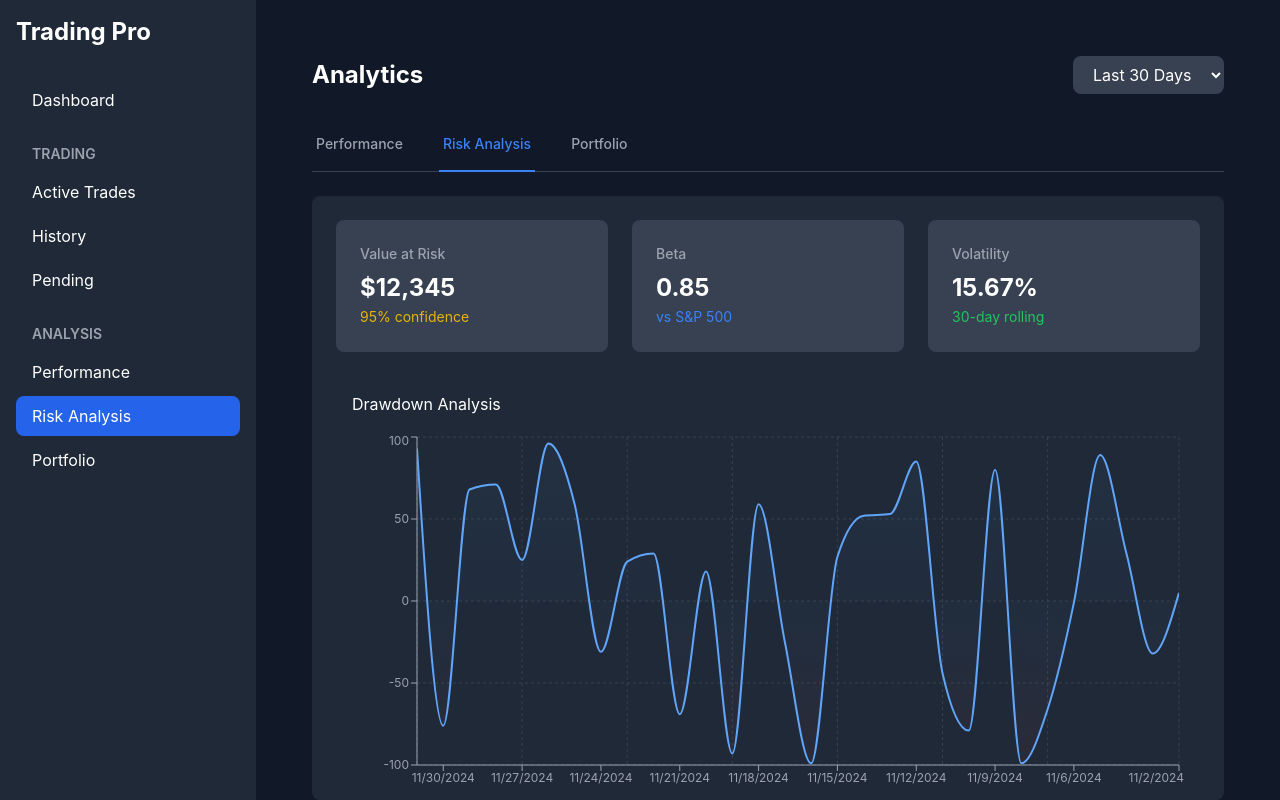
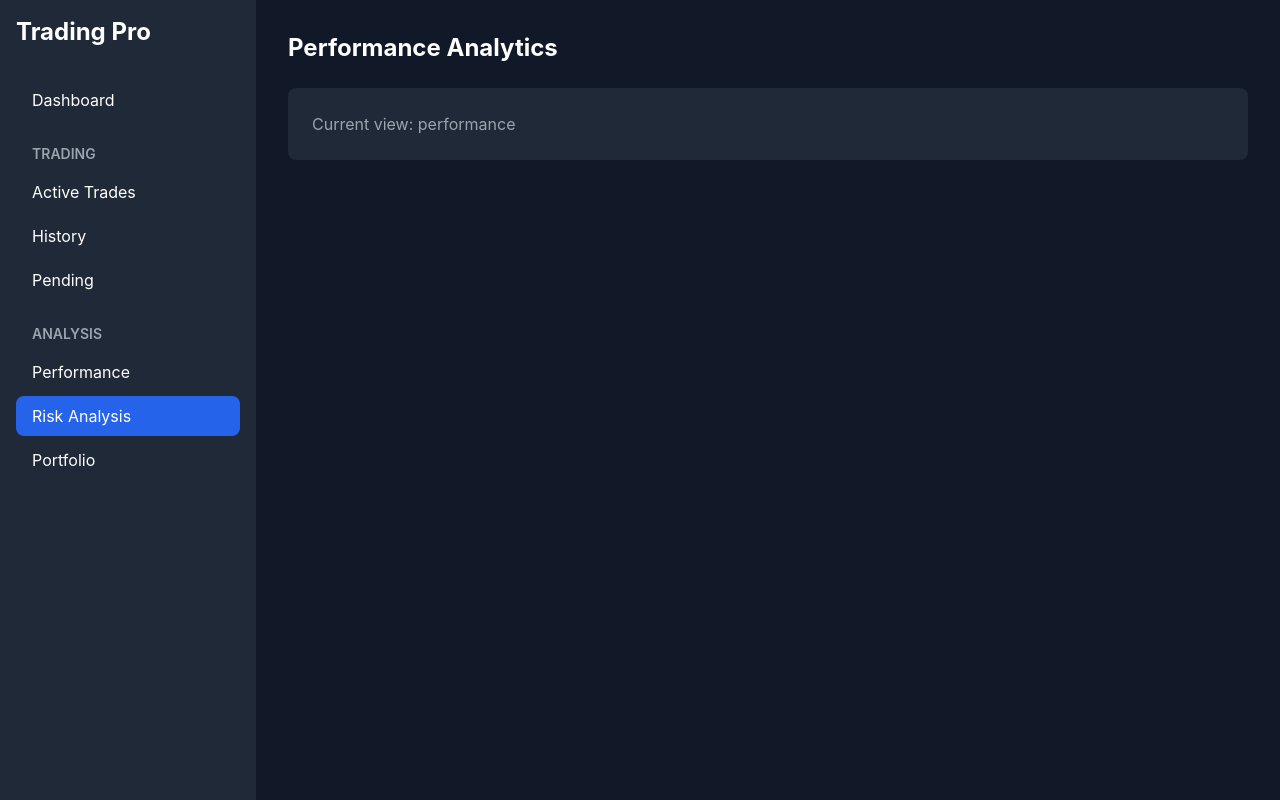
Before and after one commit to Mich120232024/trading-dashboard-pro, a React (Vite) app: page /analytics/risk in a window 1280 px wide. Built offline with nearby package versions, Linux system fonts and the light colour scheme.

Commit message:
Add Trades and Analytics pages with view handling

```diff
--- a/src/pages/Analytics.tsx
+++ b/src/pages/Analytics.tsx
@@ -1,115 +1,26 @@
-import React from "react";
-import { Routes, Route, useNavigate, useLocation } from "react-router-dom";
-import DrawdownChart from "../components/Dashboard/Charts/DrawdownChart";
+import React from 'react';
+import { useLocation } from 'react-router-dom';
 
-// Performance View Component
-const PerformanceView: React.FC = () => (
-  <div className="space-y-6">
-    <div className="bg-gray-700 p-6 rounded-lg">
-      <h2 className="text-white text-lg font-medium mb-4">
-        Performance Overview
-      </h2>
-      <div className="h-64 flex items-center justify-center text-gray-400">
-        [Performance Chart Placeholder]
-      </div>
-    </div>
-  </div>
-);
+interface AnalyticsProps {
+  view?: 'performance' | 'risk' | 'portfolio';
+}
 
-// Risk View Component
-const RiskView: React.FC = () => (
-  <div className="space-y-6">
-    <div className="grid grid-cols-1 md:grid-cols-3 gap-6">
-      <div className="bg-gray-700 p-6 rounded-lg">
-        <h3 className="text-gray-400 text-sm font-medium">Value at Risk</h3>
-        <p className="text-white text-2xl font-bold mt-2">$12,345</p>
-        <span className="text-yellow-500 text-sm">95% confidence</span>
-      </div>
-      <div className="bg-gray-700 p-6 rounded-lg">
-        <h3 className="text-gray-400 text-sm font-medium">Beta</h3>
-        <p className="text-white text-2xl font-bold mt-2">0.85</p>
-        <span className="text-blue-500 text-sm">vs S&P 500</span>
-      </div>
-      <div className="bg-gray-700 p-6 rounded-lg">
-        <h3 className="text-gray-400 text-sm font-medium">Volatility</h3>
-        <p className="text-white text-2xl font-bold mt-2">15.67%</p>
-        <span className="text-green-500 text-sm">30-day rolling</span>
-      </div>
-    </div>
-    <DrawdownChart data={sampleDrawdownData} />
-  </div>
-);
-
-// Portfolio View Component
-const PortfolioView: React.FC = () => (
-  <div className="space-y-6">
-    <div className="bg-gray-700 p-6 rounded-lg">
-      <h2 className="text-white text-lg font-medium mb-4">Asset Allocation</h2>
-      <div className="h-64 flex items-center justify-center text-gray-400">
-        [Asset Allocation Chart Placeholder]
-      </div>
-    </div>
-  </div>
-);
-
-// Sample data
-const sampleDrawdownData = Array.from({ length: 30 }, (_, i) => ({
-  date: new Date(Date.now() - i * 86400000).toLocaleDateString(),
-  value: Math.round(Math.random() * 200 - 100),
-}));
-
-const Analytics: React.FC = () => {
-  const navigate = useNavigate();
+const Analytics: React.FC<AnalyticsProps> = ({ view = 'performance' }) => {
   const location = useLocation();
 
-  const tabs = [
-    { id: "performance", label: "Performance", path: "/analytics/performance" },
-    { id: "risk", label: "Risk Analysis", path: "/analytics/risk" },
-    { id: "portfolio", label: "Portfolio", path: "/analytics/portfolio" },
-  ];
-
   return (
-    <div className="p-6 space-y-6">
-      <div className="flex items-center justify-between">
-        <h1 className="text-2xl font-bold text-white">Analytics</h1>
-
-        <div className="flex items-center space-x-4">
-          <select className="bg-gray-700 text-white px-4 py-2 rounded-lg focus:outline-none focus:ring-2 focus:ring-blue-500">
-            <option>Last 30 Days</option>
-            <option>Last 90 Days</option>
-            <option>Year to Date</option>
-            <option>All Time</option>
-          </select>
-        </div>
-      </div>
-
-      <div className="border-b border-gray-700">
-        <nav className="-mb-px flex space-x-8">
-          {tabs.map((tab) => (
-            <button
-              key={tab.id}
-              onClick={() => navigate(tab.path)}
-              className={`
-                py-4 px-1 border-b-2 font-medium text-sm
-                ${
-                  location.pathname === tab.path
-                    ? "border-blue-500 text-blue-500"
-                    : "border-transparent text-gray-400 hover:text-gray-300 hover:border-gray-300"
-                }
-              `}
-            >
-              {tab.label}
-            </button>
-          ))}
-        </nav>
+    <div className="space-y-6">
+      <div className="flex justify-between items-center">
+        <h1 className="text-2xl font-bold text-white">
+          {view === 'performance' && 'Performance Analytics'}
+          {view === 'risk' && 'Risk Analysis'}
+          {view === 'portfolio' && 'Portfolio Analysis'}
+        </h1>
       </div>
 
       <div className="bg-gray-800 rounded-lg p-6">
-        <Routes>
-          <Route path="performance" element={<PerformanceView />} />
-          <Route path="risk" element={<RiskView />} />
-          <Route path="portfolio" element={<PortfolioView />} />
-        </Routes>
+        {/* Analytics content will go here */}
+        <p className="text-gray-400">Current view: {view}</p>
       </div>
     </div>
   );
--- a/src/pages/Trades.tsx
+++ b/src/pages/Trades.tsx
@@ -1,90 +1,26 @@
-import React, { useState } from 'react';
-import { Routes, Route, useNavigate } from 'react-router-dom';
-import TradeList from '../components/Dashboard/TradeList';
+import React from 'react';
+import { useLocation } from 'react-router-dom';
 
-// Sample data with different statuses
-const allTrades = Array.from({ length: 50 }, (_, i) => ({
-  id: `TR-${i + 1}`,
-  type: ['Market', 'Limit', 'Stop'][i % 3],
-  status: ['Active', 'Completed', 'Pending'][i % 3],
-  amount: Math.round(Math.random() * 10000),
-  date: new Date(Date.now() - i * 86400000).toLocaleDateString()
-}));
+interface TradesProps {
+  view?: 'active' | 'history' | 'pending';
+}
 
-const ActiveTrades: React.FC = () => {
-  const trades = allTrades.filter(t => t.status === 'Active');
-  return <TradeList trades={trades} onTradeSelect={() => {}} />;
-};
-
-const CompletedTrades: React.FC = () => {
-  const trades = allTrades.filter(t => t.status === 'Completed');
-  return <TradeList trades={trades} onTradeSelect={() => {}} />;
-};
-
-const PendingTrades: React.FC = () => {
-  const trades = allTrades.filter(t => t.status === 'Pending');
-  return <TradeList trades={trades} onTradeSelect={() => {}} />;
-};
-
-const Trades: React.FC = () => {
-  const [filterStatus, setFilterStatus] = useState('all');
-  const navigate = useNavigate();
-
-  const tabs = [
-    { id: 'active', label: 'Active', path: '/trades/active' },
-    { id: 'completed', label: 'Completed', path: '/trades/completed' },
-    { id: 'pending', label: 'Pending', path: '/trades/pending' }
-  ];
+const Trades: React.FC<TradesProps> = ({ view = 'active' }) => {
+  const location = useLocation();
 
   return (
-    <div className="p-6">
-      <div className="flex justify-between items-center mb-6">
-        <h1 className="text-2xl font-bold text-white">Trades</h1>
-        <div className="flex space-x-2">
-          <input
-            type="text"
-            placeholder="Search trades..."
-            className="bg-gray-700 text-white px-4 py-2 rounded-lg focus:outline-none focus:ring-2 focus:ring-blue-500"
-          />
-          <select
-            value={filterStatus}
-            onChange={(e) => setFilterStatus(e.target.value)}
-            className="bg-gray-700 text-white px-4 py-2 rounded-lg focus:outline-none focus:ring-2 focus:ring-blue-500"
-          >
-            <option value="all">All Status</option>
-            <option value="active">Active</option>
-            <option value="completed">Completed</option>
-            <option value="pending">Pending</option>
-          </select>
-        </div>
+    <div className="space-y-6">
+      <div className="flex justify-between items-center">
+        <h1 className="text-2xl font-bold text-white">
+          {view === 'active' && 'Active Trades'}
+          {view === 'history' && 'Trade History'}
+          {view === 'pending' && 'Pending Trades'}
+        </h1>
       </div>
 
-      {/* Tabs */}
-      <div className="mb-6 border-b border-gray-700">
-        <nav className="-mb-px flex space-x-8">
-          {tabs.map((tab) => (
-            <button
-              key={tab.id}
-              onClick={() => navigate(tab.path)}
-              className={`py-4 px-1 border-b-2 font-medium text-sm
-                ${location.pathname === tab.path
-                  ? 'border-blue-500 text-blue-500'
-                  : 'border-transparent text-gray-400 hover:text-gray-300 hover:border-gray-300'}
-              `}
-            >
-              {tab.label}
-            </button>
-          ))}
-        </nav>
-      </div>
-
-      {/* Routes for different trade views */}
       <div className="bg-gray-800 rounded-lg p-6">
-        <Routes>
-          <Route path="active" element={<ActiveTrades />} />
-          <Route path="completed" element={<CompletedTrades />} />
-          <Route path="pending" element={<PendingTrades />} />
-        </Routes>
+        {/* Trade content will go here */}
+        <p className="text-gray-400">Current view: {view}</p>
       </div>
     </div>
   );
```
